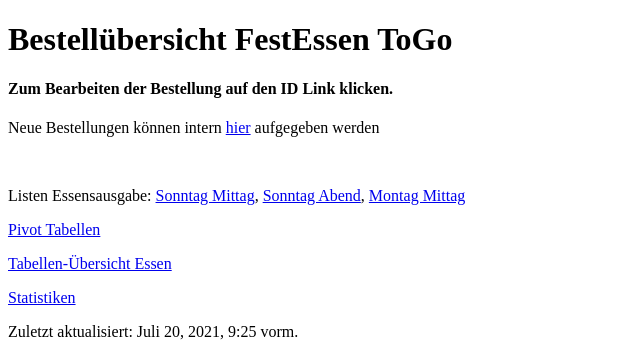
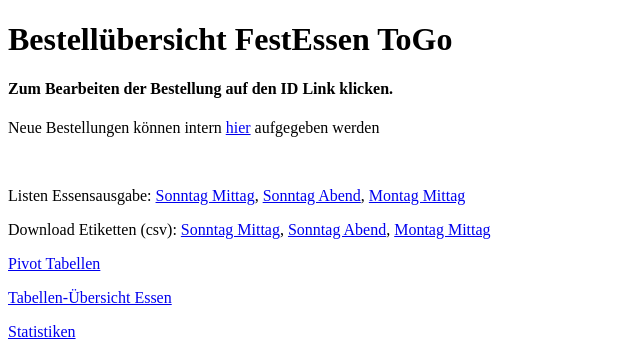
Before and after one commit to manuguth/django-orders-bmk, a Django app: page /orders/overview in a window 1280 px wide. Shown: the top 357 px of the page, without its empty margins (0-640 px from the left). Run offline with Django 3.2, Linux system fonts and the light colour scheme; the visitor is signed in with stand-in values (Sample User, id 1); data that the repository does not hold is empty; parts of the project's set-up code (start-up, migrations or seed data) failed here and were passed over.

Commit message:
adding Etiketten

```diff
--- a/bmk_orders_togo/urls.py
+++ b/bmk_orders_togo/urls.py
@@ -49,7 +49,7 @@ urlpatterns = [
     path('orders/overview', order_overview_view),
     path('orders/table-overview', TableOverviewView),
     # path('orders/distribution-list', order_lists_distribution),
-    path('orders/etiketten', order_lists_ettiketten),
+    path('orders/etiketten/<slug:timeslot>', order_lists_ettiketten),
     path('orders/pivot-overview', pivotOverviewView),
     # path('orders/statistics', statChartView),
     path('orders/statistics', CharView.as_view()),
--- a/orders/views.py
+++ b/orders/views.py
@@ -591,9 +591,8 @@ import pandas as pd
 import numpy as np
 
 @login_required
-def order_lists_ettiketten(request):
-    start_query = '2021-07-18 10:00:00+02:00'
-    end_query = '2021-07-18 15:00:00+02:00'
+def order_lists_ettiketten(request, timeslot):
+    start_query, end_query, _ = getDayQuery(timeslot)
     qs = Order.objects.filter(
         time_slot__gt=start_query,
         time_slot__lt=end_query,
@@ -633,7 +632,7 @@ def order_lists_ettiketten(request):
         ]
     df = df[fields]
     response = HttpResponse(content_type='text/csv')
-    response['Content-Disposition'] = 'attachment; filename=Etiketten.csv'
+    response['Content-Disposition'] = f'attachment; filename=Etiketten_{timeslot}.csv'
     header = ["Abholzeit", "Abholtag", "Bestellnummer", "Preis", "Bestellung",
               "Kommentar", "Name", "Telefon"]
     df.to_csv(path_or_buf=response, sep=';', float_format='%.2f',
--- a/templates/orders/overview.html
+++ b/templates/orders/overview.html
@@ -38,6 +38,7 @@
 <p>Neue Bestellungen können intern <a href="/orders/internal">hier</a> aufgegeben werden</p>
 <br>
 <p>Listen Essensausgabe: <a href="/orders/distribution-list/sunday-lunch">Sonntag Mittag</a>, <a href="/orders/distribution-list/sunday-evening">Sonntag Abend</a>, <a href="/orders/distribution-list/monday-lunch">Montag Mittag</a></p>
+<p>Download Etiketten (csv): <a href="/orders/etiketten/sunday-lunch">Sonntag Mittag</a>, <a href="/orders/etiketten/sunday-evening">Sonntag Abend</a>, <a href="/orders/etiketten/monday-lunch">Montag Mittag</a></p>
 <p> <a href="/orders/pivot-overview">Pivot Tabellen</a></p>
 <p> <a href="/orders/table-overview">Tabellen-Übersicht Essen</a></p>
 <p> <a href="/orders/statistics">Statistiken</a></p>
```
